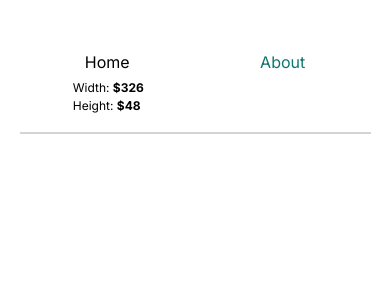
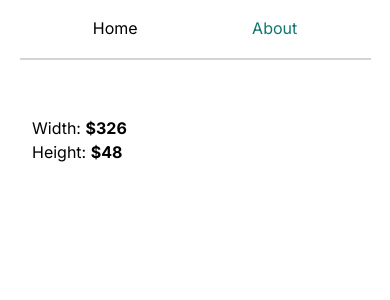
Before and after one commit to javalosr2004/personal_website_example, a Next.js app: page /about in a window 390 px wide. Shown: the top 300 px of the page. Built offline with nearby package versions, Linux system fonts and the light colour scheme.

Commit message:
added mobile navbar

```diff
--- a/package.json
+++ b/package.json
@@ -9,6 +9,9 @@
         "lint": "next lint"
     },
     "dependencies": {
+        "@emotion/react": "^11.11.1",
+        "@emotion/styled": "^11.11.0",
+        "@mui/material": "^5.14.3",
         "@reduxjs/toolkit": "^1.9.5",
         "@types/node": "20.4.4",
         "@types/react": "18.2.15",
--- a/src/app/about/page.tsx
+++ b/src/app/about/page.tsx
@@ -1,8 +1,47 @@
 'use client'
 
-import React, { useState, useEffect, useRef, ReactElement } from 'react'
+import React, { useState, useEffect, useRef } from 'react'
 
 export default function HomePage() {
+
+
+    interface windowType {
+        width: number
+        height: number
+    }
+
+    const [windowSize, setWindowSize] = useState<windowType>()
+    const window = useRef<HTMLDivElement>(null)
+
+    useEffect(() => {
+        console.log('update')
+        if (window.current) {
+            setWindowSize({
+                width: window.current.clientWidth,
+                height: window.current.clientHeight,
+            })
+        }
+    }, [window.current])
+
+    return (
+
+        <div ref={window}>
+            <h1>
+                Width: <b>${windowSize?.width}</b>
+            </h1>
+            <h1>
+                Height: <b>${windowSize?.height}</b>
+            </h1>
+        </div>
+    )
+}
+
+// return (
+//     <div>
+//         <h1 className="mt-3 text-2xl lg:text-3xl">About Me</h1>
+//     </div>
+// )
+
     // const [windowSize, setWindowSize] = useState({
     //     width: window.innerWidth,
     //     height: window.innerHeight,
@@ -24,25 +63,6 @@ export default function HomePage() {
     //     }
     // }, [])
 
-    interface windowType {
-        width: number
-        height: number
-    }
-
-    const [windowSize, setWindowSize] = useState<windowType>()
-    const window = useRef<HTMLDivElement>(null)
-
-    useEffect(() => {
-        console.log('update')
-        if (window.current) {
-            setWindowSize({
-                width: window.current.clientWidth,
-                height: window.current.clientHeight,
-            })
-        }
-    }, [window.current])
-
-    return (
         // <li
         //     style={{
         //         width: `${windowSize.width}px`,
@@ -53,19 +73,3 @@ export default function HomePage() {
         // >
         //     {/* Your other code here */}
         // </li>
-        <div ref={window}>
-            <h1>
-                Width: <b>${windowSize?.width}</b>
-            </h1>
-            <h1>
-                Height: <b>${windowSize?.height}</b>
-            </h1>
-        </div>
-    )
-}
-
-// return (
-//     <div>
-//         <h1 className="mt-3 text-2xl lg:text-3xl">About Me</h1>
-//     </div>
-// )
--- a/src/app/components/layout/Navbar.tsx
+++ b/src/app/components/layout/Navbar.tsx
@@ -1,7 +1,6 @@
 'use client'
 
 import Link from 'next/link'
-import { useMediaQuery } from 'usehooks-ts'
 import { usePathname } from 'next/navigation'
 import style from './layout.module.css'
 import { useEffect, useRef, useState } from 'react'
@@ -15,29 +14,9 @@ export default function Navbar({
     names: string[]
     path: string[]
 }) {
-    // const [visited, setVisited] = useState<string[]>([])
-    const matches = useMediaQuery('(min-width: 768px)')
     const pathname: string = usePathname()
+    const navRef = useRef<HTMLDivElement>(null)
 
-    // won't work because it isn't NavBar is rendered once.
-
-    // useEffect(() => {
-    //     const visitedItem = window.localStorage.getItem('visited')
-
-    //     if (visitedItem == null) {
-    //         setVisited([pathname])
-    //     } else {
-    //         setVisited([...JSON.parse(visitedItem), pathname])
-    //     }
-    //     window.localStorage.setItem('visited', JSON.stringify(visited))
-    // }, [])
-
-    // const onMouseLeave = () => {
-    //     console.log('mouseleave')
-    // }
-
-    if (matches) {
-        const navRef = useRef<HTMLDivElement>(null)
     const [start, setStart] = useState(true)
 
     const handleMouseLeave = (e: React.MouseEvent<HTMLDivElement>) => {
@@ -49,71 +28,38 @@ export default function Navbar({
 
     useEffect(() => {
         if (navRef.current) {
-                navRef.current.classList.remove('translate-x-[-100px]')
+            navRef.current.classList.remove('md:translate-x-[-100px]')
+            navRef.current.classList.remove('max-md:translate-y-[-40px]')
         }
         setTimeout(() => {
             setStart(false)
         }, 2500)
         setTimeout(() => {
             if (navRef.current) {
-                    navRef.current.classList.add('translate-x-[-100px]')
+                navRef.current.classList.add('md:translate-x-[-100px]')
             }
             store.dispatch(setNavOpen(false))
         }, 3000)
     }, [])
+
     return (
         <div
             onMouseEnter={() => store.dispatch(setNavOpen(true))}
             onMouseLeave={handleMouseLeave}
             ref={navRef}
-                className={`flex flex-col justify-center h-[100vh] transition-all duration-500 translate-x-[-100px] hover:translate-x-0 hover:delay-[0ms] delay-[700ms]`}
+            className={`flex flex-row md:flex-col justify-center max-md:translate-y-[-40px] max-md:hover:translate-y-[0px] max-md:h-[10vh] max-md:w-[100vw] md:w-auto md:h-[100vh] transition-all duration-500 max-md:translate-x-0 md:translate-x-[-100px] md:hover:translate-x-0 hover:delay-[0ms] delay-[700ms]`}
         >
             <header
                 className={`${
                     start && pathname == '/' && style.initialLoad
-                    } transition-all overflow-auto duration-500 flex px-4 h-[90vh] border-neutral-300  border-r-2 flex-col justify-around`}
+                } transition-all max-md:h-[60px] max-md:pt-4 overflow-auto duration-500 flex px-4 max-md:w-[90vw] md:w-auto md:h-[90vh] border-neutral-300 max-md:border-b-2 md:border-r-2 flex-row md:flex-col justify-around`}
             >
                 {names.map((item, idx) => {
                     if (pathname == path[idx]) {
                         return (
                             <Link
                                 key={item}
-                                    className="px-5 hover:underline text-teal-700"
-                                    href={path[idx]}
-                                >
-                                    {item}
-                                </Link>
-                            )
-                        }
-                        return (
-                            <Link
-                                key={item}
-                                className="px-5 hover:underline"
-                                href={path[idx]}
-                            >
-                                {item}
-                            </Link>
-                        )
-                    })}
-                </header>
-            </div>
-        )
-    } else {
-        store.dispatch(setNavOpen(true))
-        return (
-            <div
-                onMouseEnter={() => store.dispatch(setNavOpen(true))}
-                className={`flex flex-row justify-center h-[0vh] mt-10 w-[100vw] transition-all duration-500 translate-y-[10px] hover:translate-y-0 hover:delay-[0ms] delay-[700ms]`}
-            >
-                <header
-                    className={`${style.initialLoadMobile} transition-all w-[90vw] overflow-auto duration-500 flex h-[10vh] border-neutral-300  border-b-2 flex-row justify-around`}
-                >
-                    {names.map((item, idx) => {
-                        if (pathname == path[idx]) {
-                            return (
-                                <Link
-                                    key={item}
-                                    className="px-5 hover:underline text-teal-700"
+                                className=" px-5 hover:underline text-teal-700"
                                 href={path[idx]}
                             >
                                 {item}
@@ -134,4 +80,3 @@ export default function Navbar({
         </div>
     )
 }
-}
--- a/src/app/components/layout/TransitionNav.tsx
+++ b/src/app/components/layout/TransitionNav.tsx
@@ -12,10 +12,8 @@ export default function TransitionNav({
 
     return (
         <div
-            className={`${
-                navOpen
-                    ? 'scale-75 md:scale-100 p-0'
-                    : 'translate-x-[-100px] scale-100 delay-700'
+            className={`md:${
+                !navOpen && 'translate-x-[-100px] scale-100 delay-700'
             } transition-all duration-[500ms] md:p-12 p-8 w-full `}
         >
             {children}
--- a/src/app/components/layout/layout.module.css
+++ b/src/app/components/layout/layout.module.css
@@ -23,9 +23,11 @@
     animation-iteration-count: 1;
 }
 
-.initialLoadMobile {
-    animation-name: initialLoadMobile;
-    animation-duration: 3s;
-    animation-direction: forward;
-    animation-iteration-count: 1;
+@media screen and (max-width: 768px) {
+    .initialLoad {
+        animation-name: initialLoadMobile;
+        animation-duration: 3s;
+        animation-direction: forward;
+        animation-iteration-count: 1;
+    }
 }
--- a/tailwind.config.js
+++ b/tailwind.config.js
@@ -12,6 +12,9 @@ module.exports = {
                 'gradient-conic':
                     'conic-gradient(from 180deg at 50% 50%, var(--tw-gradient-stops))',
             },
+            screens: {
+                'max-md': { max: '767px' },
+            },
         },
     },
     plugins: [],
```
Also changed, not shown: 1 other file (tests, documents, lock files or other folders). Lines whose indentation alone changed are shown as unchanged.
